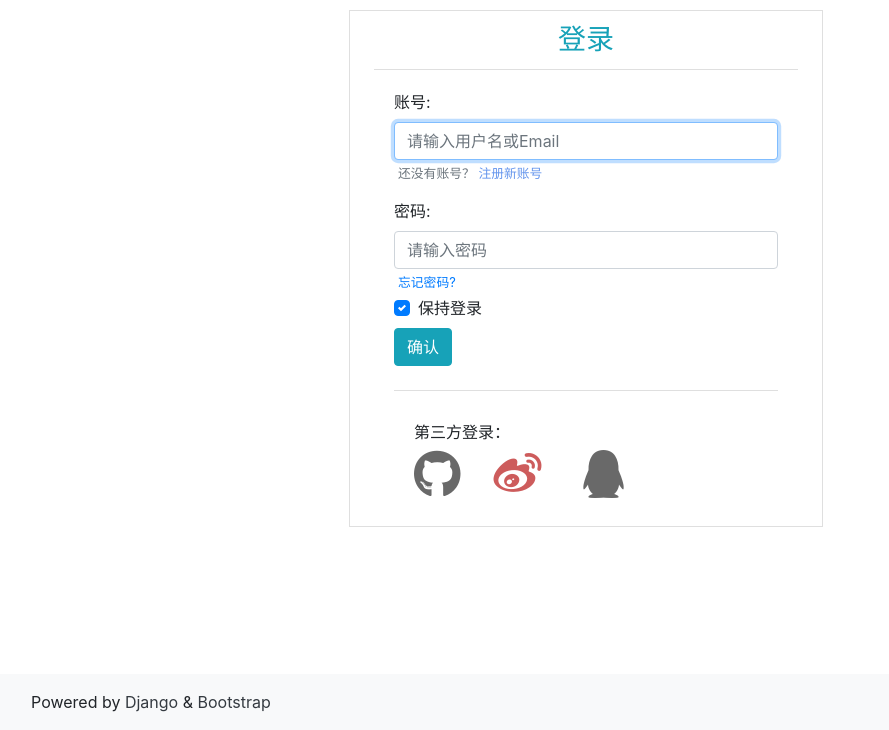
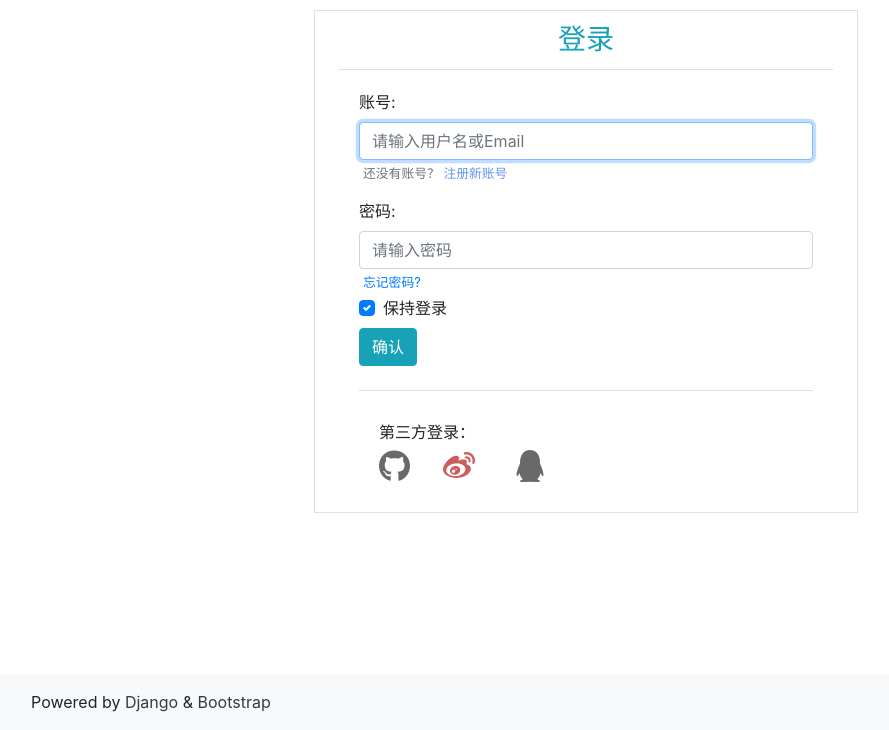
Before and after one commit to pangzix/myblog, a Django app: page /accounts/login/ in a window 1280 px wide. Shown: the part 70-800 px from the top of the page, without its empty margins (54-943 px from the left). Run offline with Django 3.2, Linux system fonts and the light colour scheme; some libraries are stand-ins or nearby versions.

Commit message:
登录UI更改

```diff
--- a/templates/account/login.html
+++ b/templates/account/login.html
@@ -6,9 +6,9 @@
 {% block title %}登录{% endblock %}
 
 {% block content %}
-<div class="container">
+<div class="container-fluid">
     <div class="row">
-        <div class="col-4 col-sm-8 col-md-6 offset-sm-2 offset-md-3 px-xl-5">
+        <div class="col col-sm-8 col-md-6 offset-sm-2 offset-md-3 px-xl-5">
             <div class="card rounded-0 px-3 px-lg-4">
                 <div class="card-header text-center bg-white py-2">
                     <h3 class="my-1 text-info">登录</h3>
@@ -56,11 +56,11 @@
 
                 <div class="card-footer bg-white py-2">
                 <h6 class="mb-2 mt-4">第三方登录：</h6>
-                <a href="/accounts/github/login/?process=login" id="github_a"><i class="fab fa-github" style="font-size: 3em; color: dimgray;"></i></a>
+                <a href="/accounts/github/login/?process=login" id="github_a"><i class="fab fa-github" style="font-size: 2em; color: dimgray;"></i></a>
                 <span class="blog-meta__separator"></span>
-                <a href="#" class="mr-2" id="weibo_a"><i class="fab fa-weibo" style="font-size: 3em; color: indianred;"></i></a>
+                <a href="#" class="mr-2" id="weibo_a"><i class="fab fa-weibo" style="font-size: 2em; color: indianred;"></i></a>
                  <span class="blog-meta__separator"></span>
-                <a href="#" class="mr-2" id="qq_a"><i class="fab fa-qq" style="font-size: 3em; color: dimgray;"></i></a>
+                <a href="#" class="mr-2" id="qq_a"><i class="fab fa-qq" style="font-size: 2em; color: dimgray;"></i></a>
                 </div>
                 </div>
                 </div>
--- a/templates/article/detail.html
+++ b/templates/article/detail.html
@@ -29,7 +29,7 @@
     </article>
 
 
-    <section class="comment-area top-gap-big" id="comment-area">
+    <section class="comment-area top-gap-big col" id="comment-area">
         <hr>
         {% if user.is_authenticated %}
         <div>
--- a/templates/base.html
+++ b/templates/base.html
@@ -19,6 +19,7 @@
     <link rel="stylesheet" href="{% static 'wpxon-blog/myblog.css' %}">
     <meta name="viewport" content="width=device-width, initial-scale=1, shrink-to-fit=no">
 </head>
+
  <body  style="padding-top: 80px;padding-bottom: 70px;">
 
     <!-- 引入导航栏 -->
```
Also changed, not shown: templates/article/index.html (+25 -10 lines), templates/picture/list.html (+4 -5 lines).
